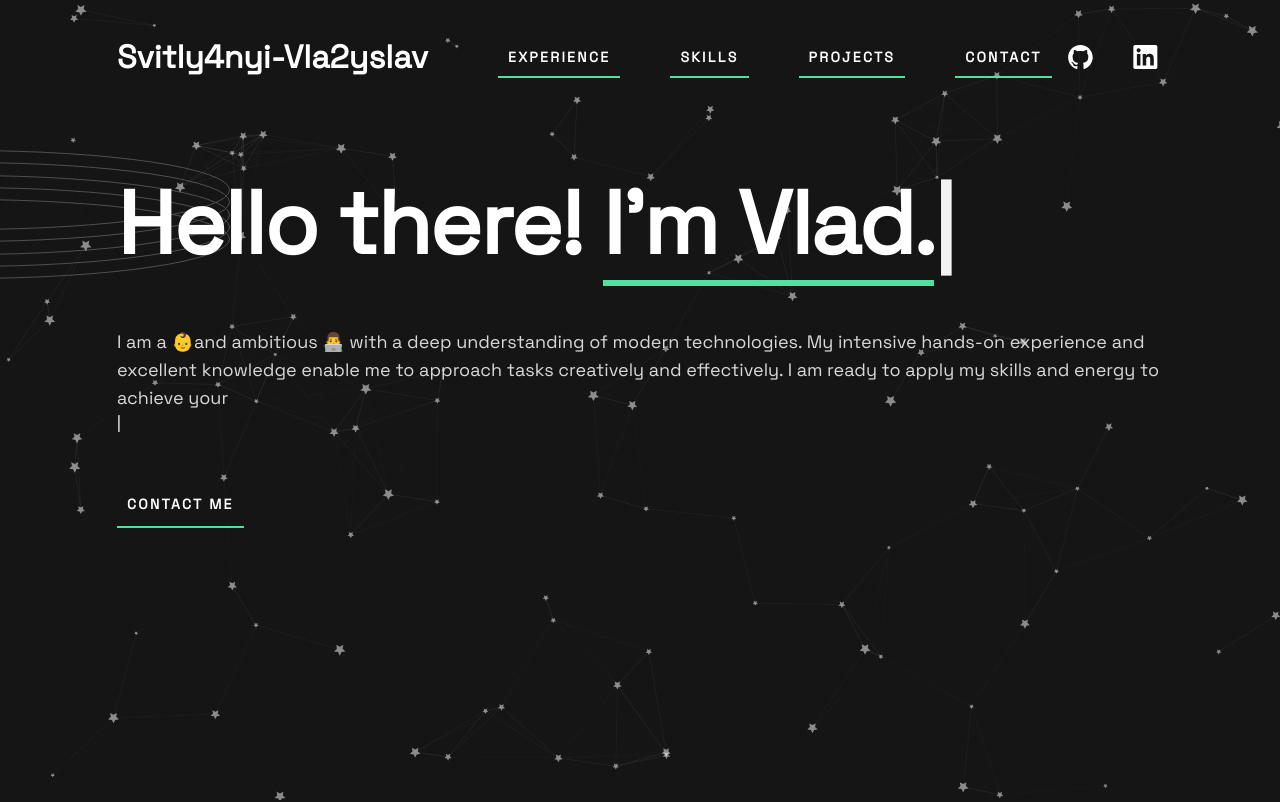
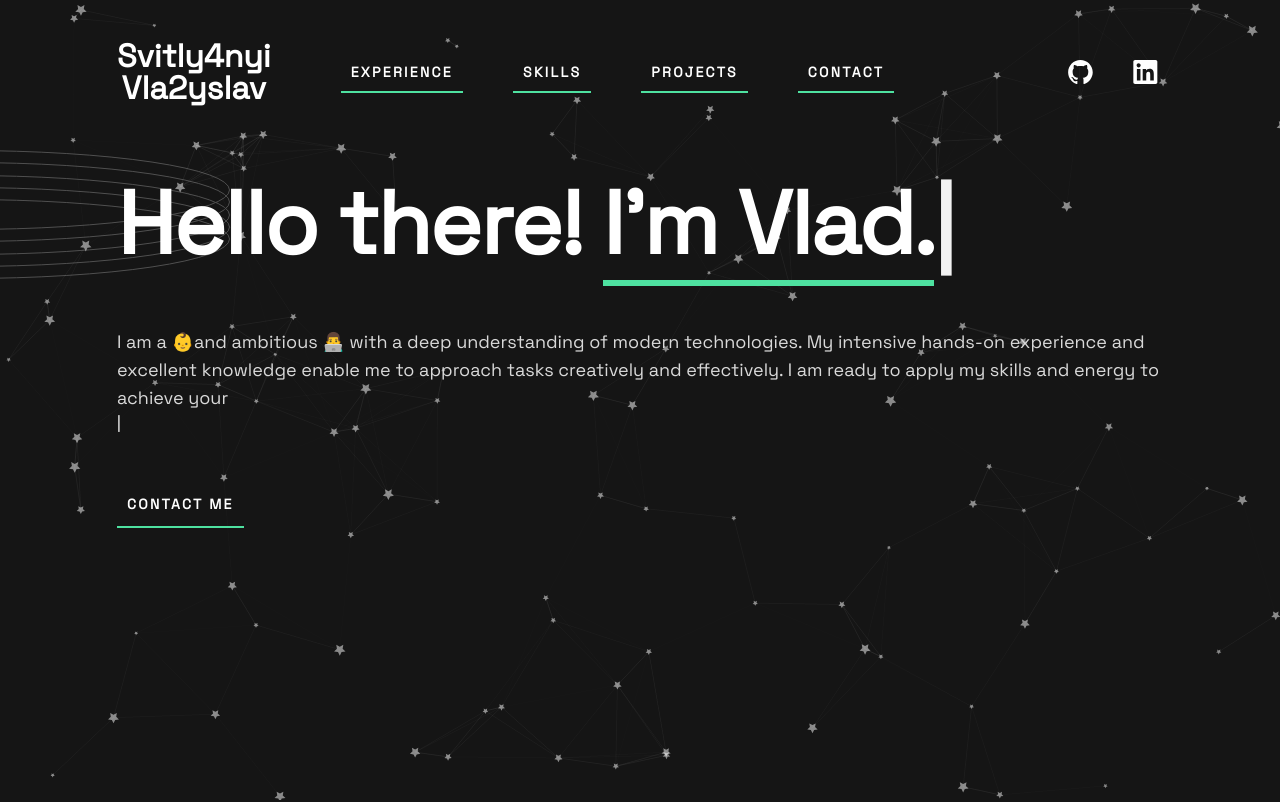
Before and after one commit to Svitly4nyi-Vla2yslav/My-Portfolio, a React (Vite) app: page / in a window 1280 px wide. Shown: the top 802 px of the page. Built offline with nearby package versions, Linux system fonts and the light colour scheme.

Commit message:
add name

```diff
--- a/src/components/Title/Title.jsx
+++ b/src/components/Title/Title.jsx
@@ -3,7 +3,7 @@ import { TitlePrimary } from "./Title.styled";
 export const Title = () => {
   return (
     <TitlePrimary>
-      <a href="#hero">Svitly4nyi-Vla2yslav </a>
+      <a href="#hero">Svitly4nyi<br/>Vla2yslav </a>
     </TitlePrimary>
   );
 };
```
